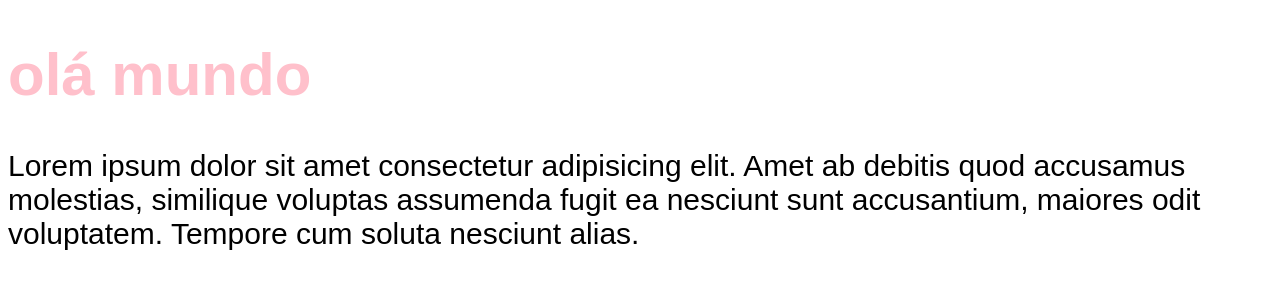
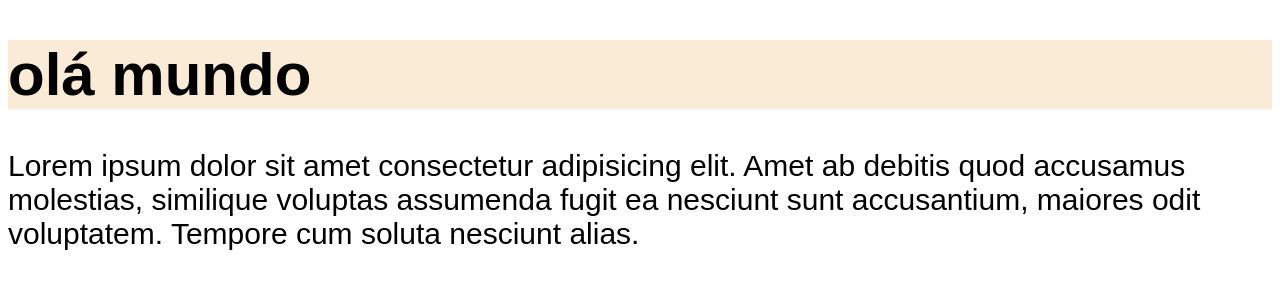
Before and after one commit to Alt3rs/chronos-pomodoro, a React (Vite) app: page / in a window 1280 px wide. Shown: the top 300 px of the page. Built offline with nearby package versions, Linux system fonts and the light colour scheme.

Commit message:
Importing and using component-scoped CSS Modules files

```diff
--- a/src/App.tsx
+++ b/src/App.tsx
@@ -1,3 +1,5 @@
+import { Heading } from './components/Heading';
+
 import './style/theme.css';
 import './style/global.css';
 
@@ -6,7 +8,7 @@
 
   return (
     <>
-      <h1>olá mundo</h1>
+      <Heading />
       <p>
         Lorem ipsum dolor sit amet consectetur adipisicing elit. Amet ab debitis
         quod accusamus molestias, similique voluptas assumenda fugit ea nesciunt
--- /dev/null
+++ b/src/components/Heading.module.css
@@ -0,0 +1,4 @@
+.heading {
+  background-color: antiquewhite;
+  color: black;
+}
--- /dev/null
+++ b/src/components/Heading.tsx
@@ -0,0 +1,5 @@
+import styles from './Heading.module.css';
+
+export function Heading() {
+  return <h1 className={styles.heading}>olá mundo</h1>;
+}
```
